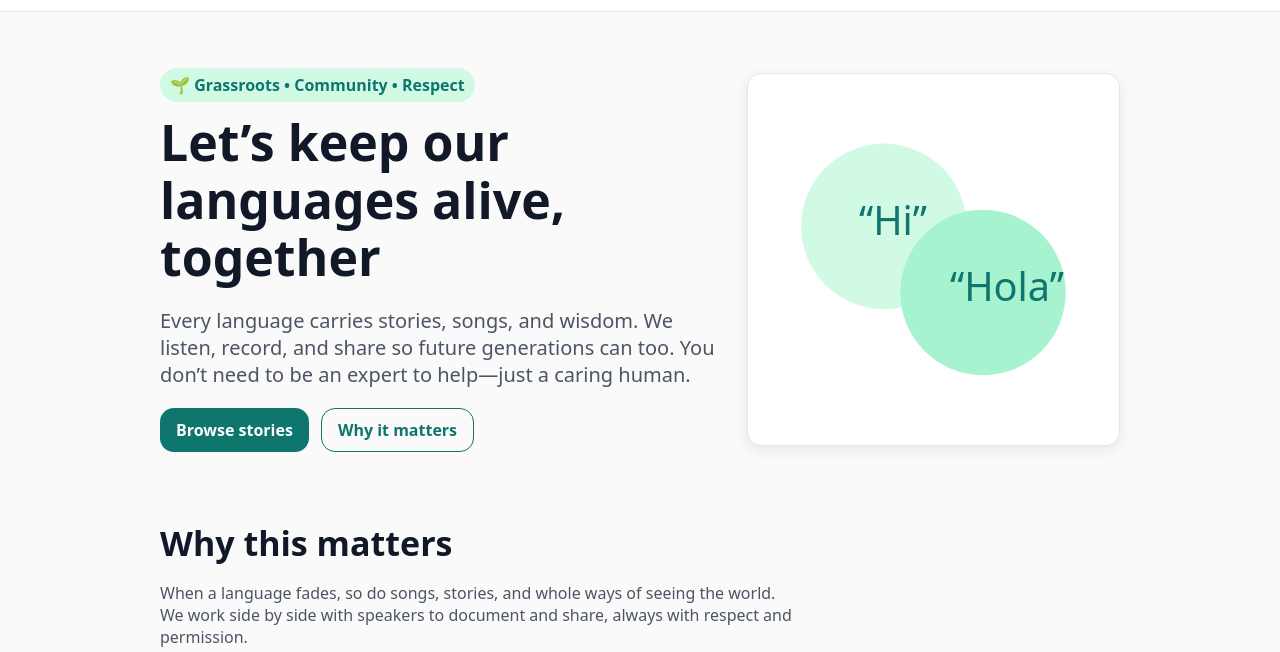
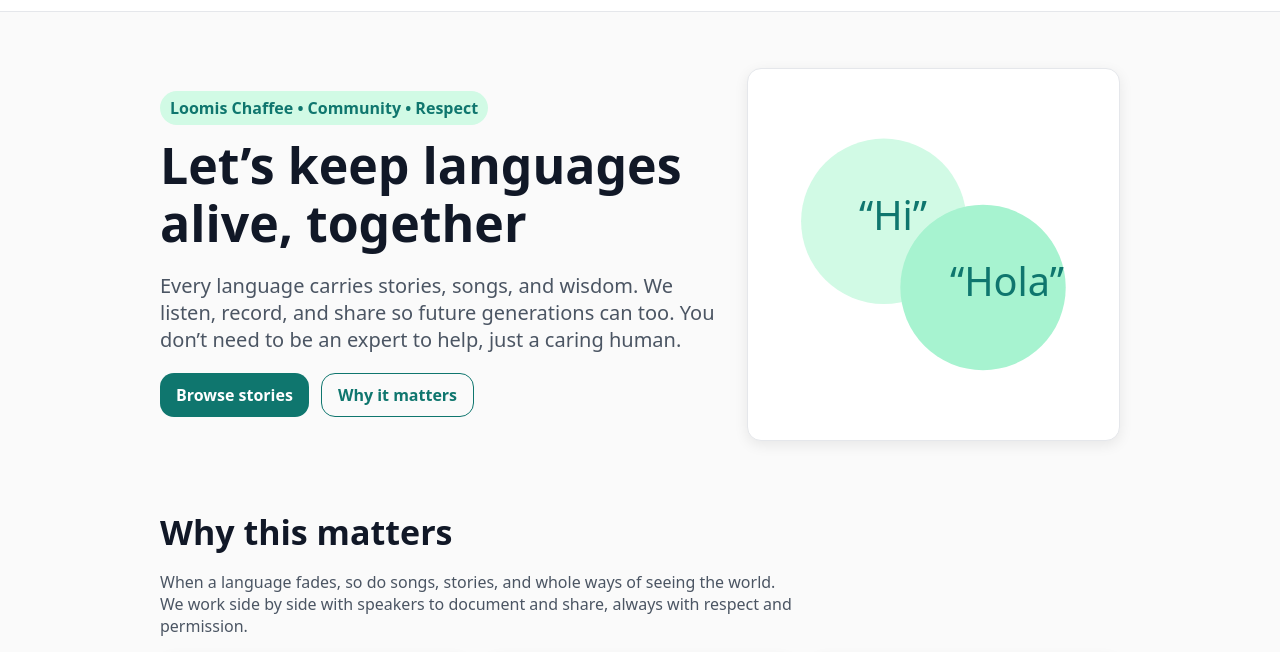
Before and after one commit to bennybeboomin/Language-Lifline, a plain HTML site: page index.html in a window 1280 px wide. Shown: the part 81-733 px from the top of the page. Drawn offline with Linux system fonts and the light colour scheme.

Commit message:
Update index.html

```diff
--- a/index.html
+++ b/index.html
@@ -110,9 +110,9 @@
   <section id="home" class="hero">
     <div class="hero-grid">
       <div>
-        <span class="kicker">🌱 Grassroots • Community • Respect</span>
-        <h1>Let’s keep our languages alive, together</h1>
-        <p class="lead">Every language carries stories, songs, and wisdom. We listen, record, and share so future generations can too. You don’t need to be an expert to help—just a caring human.</p>
+        <span class="kicker">Loomis Chaffee • Community • Respect</span>
+        <h1>Let’s keep languages alive, together</h1>
+        <p class="lead">Every language carries stories, songs, and wisdom. We listen, record, and share so future generations can too. You don’t need to be an expert to help, just a caring human.</p>
         <div class="cta">
           <a class="btn" href="#interviews">Browse stories</a>
           <a class="btn ghost" href="#mission">Why it matters</a>
```
